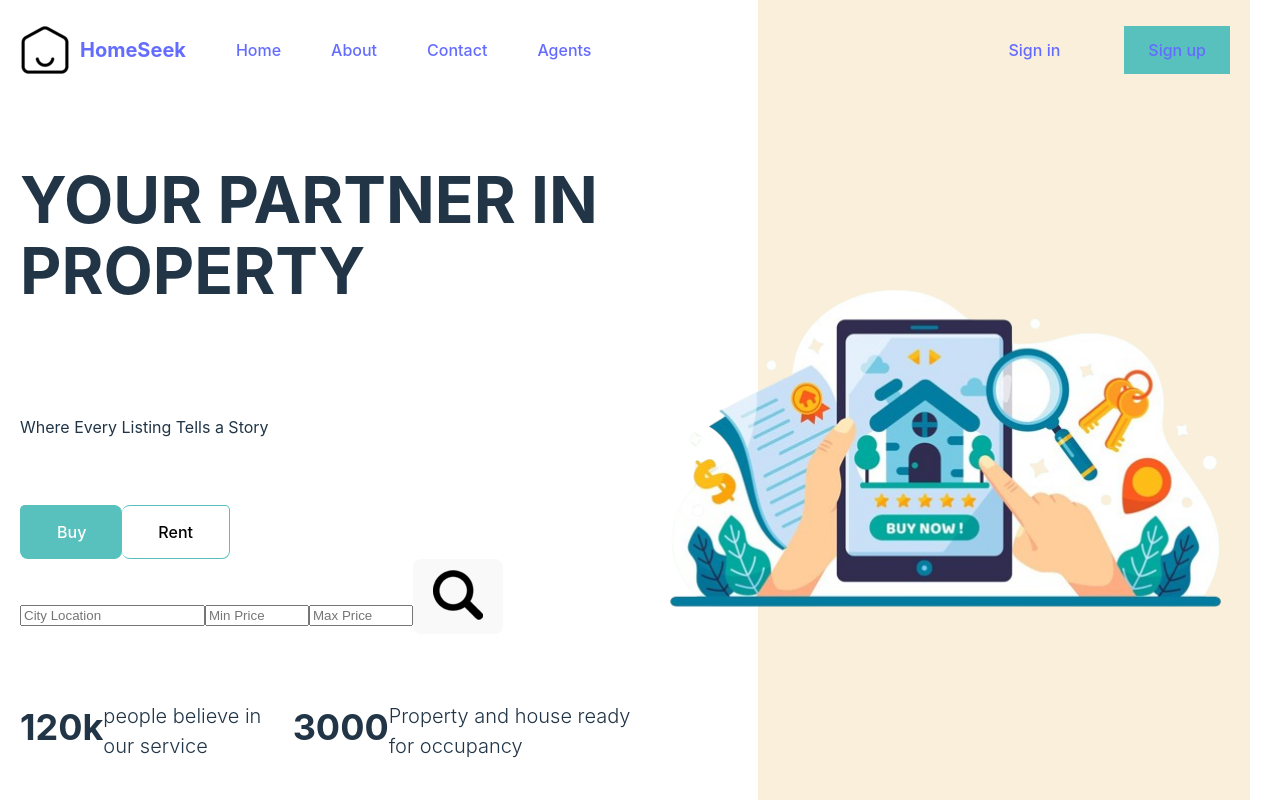
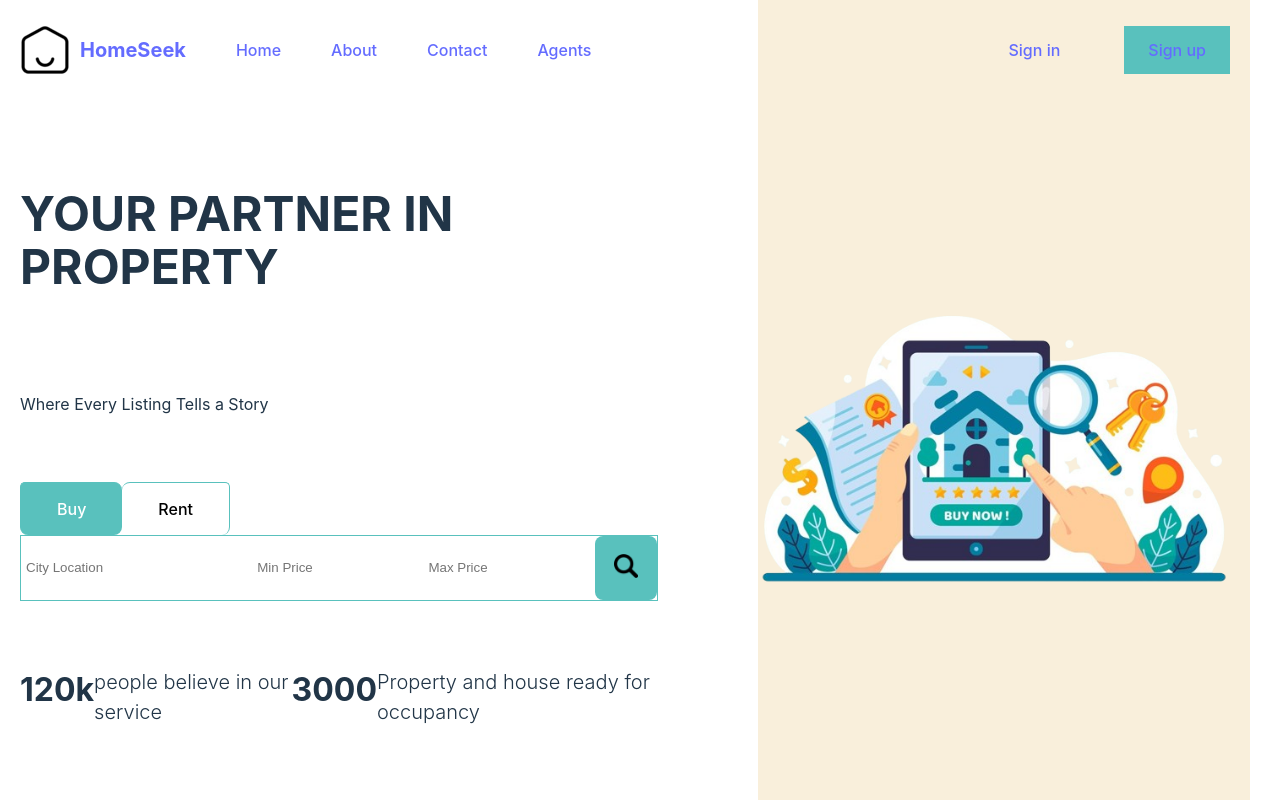
Before and after one commit to kalviumcommunity/S59_Gouri_Capstone_HomeSeek, a React (Vite) app in the folder Frontend/: page / in a window 1280 px wide. Shown: the top 800 px of the page. Built offline with nearby package versions, Linux system fonts and the light colour scheme; the HTML template or start-up script is replaced by a standard one.

Commit message:
added css in search

```diff
--- a/Frontend/src/components/searchBar/searchBar.scss
+++ b/Frontend/src/components/searchBar/searchBar.scss
@@ -1,11 +1,18 @@
+@import "../../responsive.scss";
+
 .searchBar{
     .type{
+        @include sm{
+            // margin-bottom: 5px;
+        }
         button{
             padding: 16px 36px;
             border: 1px solid #59C1BD;
+            border-bottom: none;
             cursor: pointer;
             background-color: white;
             text-transform: capitalize;
+
 
             &.active{
                 background-color: #59C1BD;
@@ -15,6 +22,10 @@
             &:first-child{
                 border-top-left-radius: 5px;
                 border-right: none;
+
+                @include sm{
+                    // border: 1px solid #59C1BD;
+                }
             }
 
             &:last-child{
@@ -23,4 +34,64 @@
             }
         }
     }
+
+    form{
+        border: 1px solid #59C1BD ;
+        display: flex;
+        justify-content: space-between;
+        height: 64px;
+        gap: 5px;
+
+        @include sm{
+            flex-direction: column;
+            border: none;
+        }
+
+        input{
+            border: none;
+            padding: 0px 10px;
+            width: 200px;
+
+            @include lg{
+                padding: 0px 5px;
+
+                &:nth-child(2),&:nth-child(3){
+                    width: 140px;
+                }
+            }
+
+            @include md{
+                width: 200px;
+
+                &:nth-child(2),&:nth-child(3){
+                    width: 200px;
+                }
+            }
+
+            @include sm{
+                width: auto;
+                &:nth-child(2),&:nth-child(3){
+                    width: auto;
+                }
+                padding: 20px;
+                border-bottom: 1px solid #59C1BD;
+            }
+        }
+
+        button{
+            border: none;
+            cursor: pointer;
+            background-color: #59C1BD;
+
+            @include sm{
+                padding: 10px;
+            }
+
+
+            img{
+                width: 24px;
+                height: 24px;
+            }
+        }
+    }
 }
--- a/Frontend/src/pages/homePage/homePage.scss
+++ b/Frontend/src/pages/homePage/homePage.scss
@@ -1,3 +1,5 @@
+@import "../../responsive.scss";
+
 .homePage{
     display: flex;
     height: 100%;
@@ -13,16 +15,38 @@
             gap: 50px;
             height: 100%;
 
+            @include md{
+                padding: 0;
+            }
+
+            @include sm{
+                justify-content: flex-start;
+            }
+
             .title{
                 font-size: 64px;
+
+
+                @include lg{
+                    font-size: 48px;
+                }
             }
 
             .boxes{
                 display: flex;
                 justify-content: space-between;
 
+
+                @include sm{
+                    display: none;
+                }
+
                 h1{
                     font-size: 36px;
+
+                    @include lg{
+                        font-size: 32px;
+                    }
                 }
 
                 h2{
@@ -40,10 +64,18 @@
         display: flex;
         align-items: center;
 
+        @include md{
+            display: none;
+        }
+
         img{
             width: 125%;
             position: absolute;
             right: 0;
+
+            @include lg{
+                width: 105%;
+            }
         }
 
 
```
